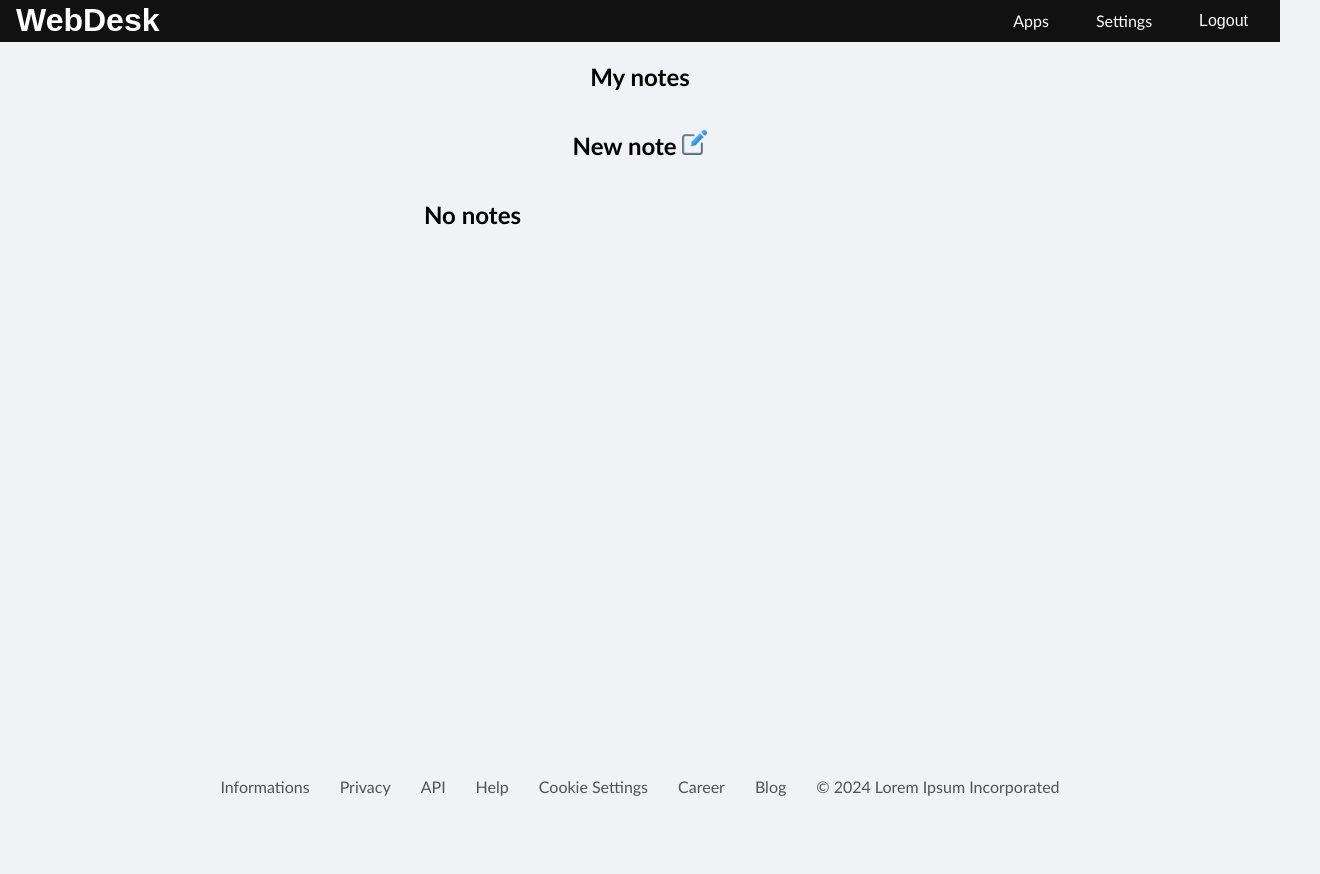
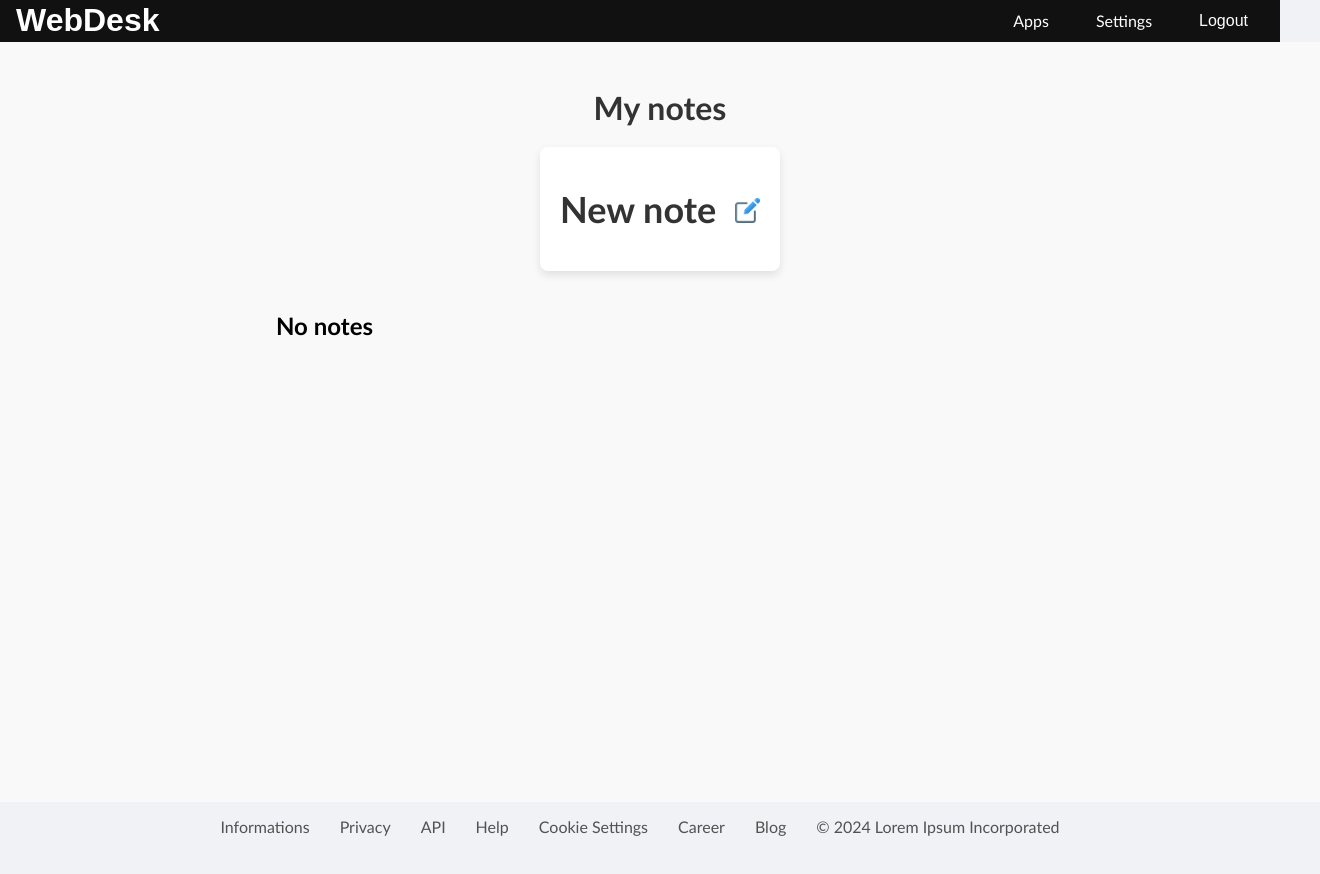
Before and after one commit to Pyrvdox/WebDesk, a React (Create React App) app in the folder frontend/: page /notes in a window 1280 px wide. Shown: the top 874 px of the page, 1320 px wide, since content can reach past the window. Before the commit the page ends 842 px from the top, so only its background shows below. Built offline with nearby package versions, Linux system fonts and the light colour scheme.

Commit message:
app visuals update

```diff
--- a/frontend/src/Components/Singlenote.js
+++ b/frontend/src/Components/Singlenote.js
@@ -1,4 +1,4 @@
-import React, { useState } from "react";
+import React, { useEffect, useState } from "react";
 import NavBar from "./Navbar";
 import '../Styles/singlenotestyle.css'
 import { useLocation } from "react-router-dom";
@@ -9,6 +9,8 @@ const Singlenote = () => {
 
     const location = useLocation();
     const { user, noteId } = location.state || {};
+
+    useEffect(()=>{},[])
 
     return(
         <>
--- a/frontend/src/Styles/Notesstyle.css
+++ b/frontend/src/Styles/Notesstyle.css
@@ -4,48 +4,88 @@
     align-items: center;
     width: 100%;
     min-height: 90vh;
+    padding: 20px;
+    background-color: #f9f9f9;
+}
+
+.notes-title {
+    margin-bottom: 20px;
+    font-size: 2em;
+    color: #333;
 }
 
 .notes-container {
-    width: 40%;
+    width: 60%;
+    max-width: 800px;
+}
+
+.note-list {
+    width: 100%;
+    padding: 0;
 }
 
 .note-container {
-    background-color: white;
+    background-color: #fff;
     box-shadow: 0 4px 8px rgba(0, 0, 0, 0.1);
     display: flex;
     justify-content: space-between;
+    align-items: center;
     margin-bottom: 15px;
+    padding: 15px;
+    border-radius: 8px;
+    transition: transform 0.2s ease-in-out;
 }
 
-ul {
-    list-style: none;
-}
-
-.note-button-photo {
-    width: 50px;
-    height: 50px;
-    object-fit: cover;
+.note-container:hover {
+    transform: scale(1.02);
 }
 
 .note-element {
     display: flex;
     align-items: center;
-    padding: 10px;
+}
+
+.note-element h2 {
+    margin: 0;
+    font-size: 1.5em;
+    color: #333;
 }
 
 .to-note {
     text-decoration: none;
-    color: rgb(0, 0, 0);
+    color: inherit;
+    display: flex;
+    align-items: center;
+}
+
+.note-button-photo {
+    width: 25px;
+    height: 25px;
+    object-fit: cover;
+    cursor: pointer;
+}
+
+.new-note-button {
+    display: flex;
+    align-items: center;
+    text-decoration: none;
+    color: #333;
+    font-size: 1.5em;
+    margin-bottom: 20px;
+    padding: 10px 20px;
+    background-color: #fff;
+    box-shadow: 0 4px 8px rgba(0, 0, 0, 0.1);
+    border-radius: 8px;
+    transition: background-color 0.2s ease-in-out;
+}
+
+.new-note-button:hover {
+    background-color: #f0f0f0;
 }
 
 .new-note-button-photo {
     width: 25px;
     height: 25px;
     object-fit: cover;
+    margin-left: 10px;
 }
-
-.new-note-button{
-    text-decoration: none;
-    color: rgb(0, 0, 0);
-}
--- a/frontend/src/Styles/homestyles.css
+++ b/frontend/src/Styles/homestyles.css
@@ -36,7 +36,7 @@ body {
     align-items: center;
     border-radius: 10px;
     padding: 25px;
-
+    transition: transform 0.2s ease-in-out;
 }
 
 .app-container img {
@@ -44,7 +44,7 @@ body {
     height: 125px;
     object-fit: cover;
     margin-bottom: 0.5rem;
-
+    transition: transform 0.2s ease-in-out;
 }
 
 .app-container h2 {
@@ -56,3 +56,7 @@ body {
 .div-link {
     text-decoration: none;
 }
+
+.app-container:hover{
+    transform: scale(1.1);
+}
```
